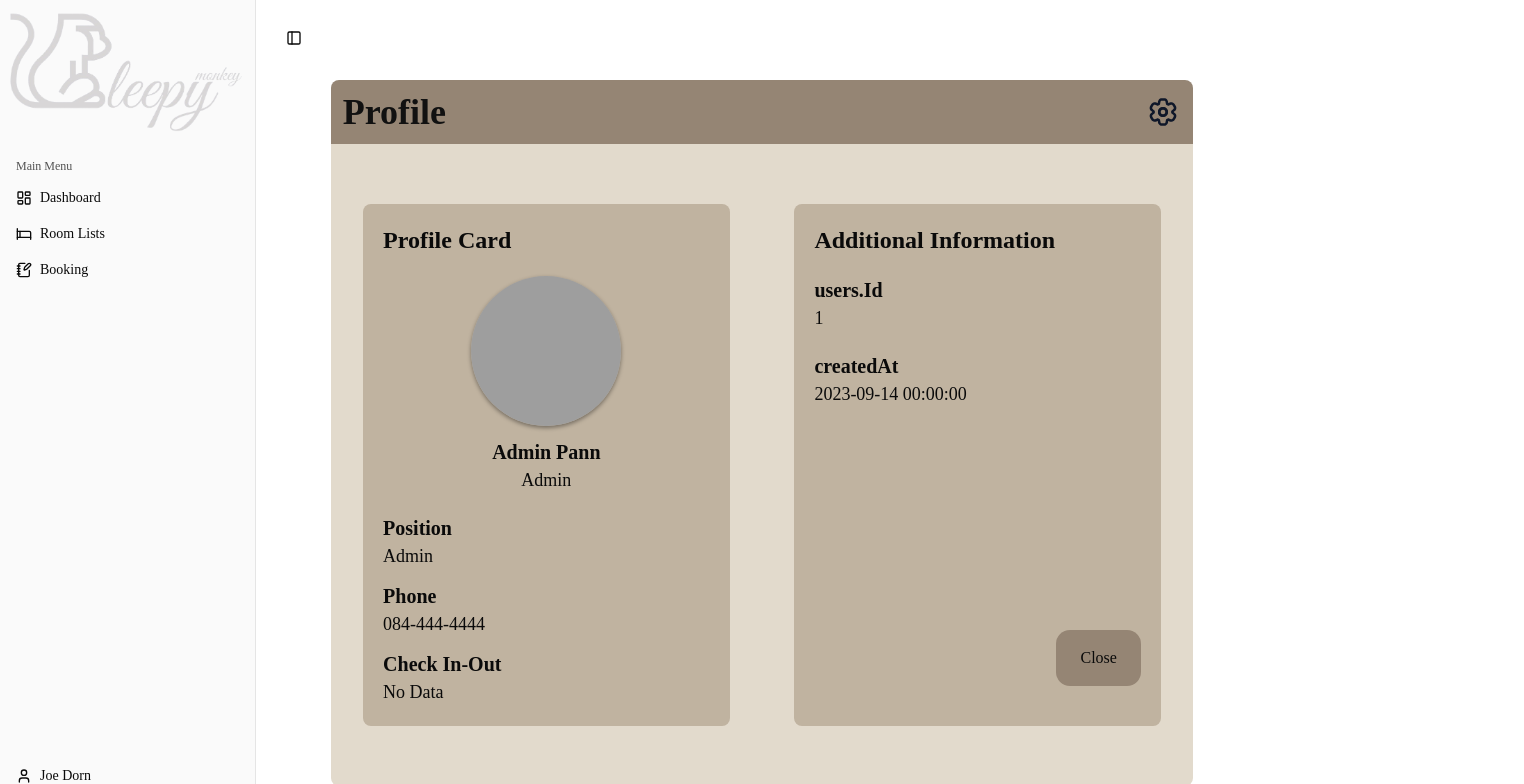
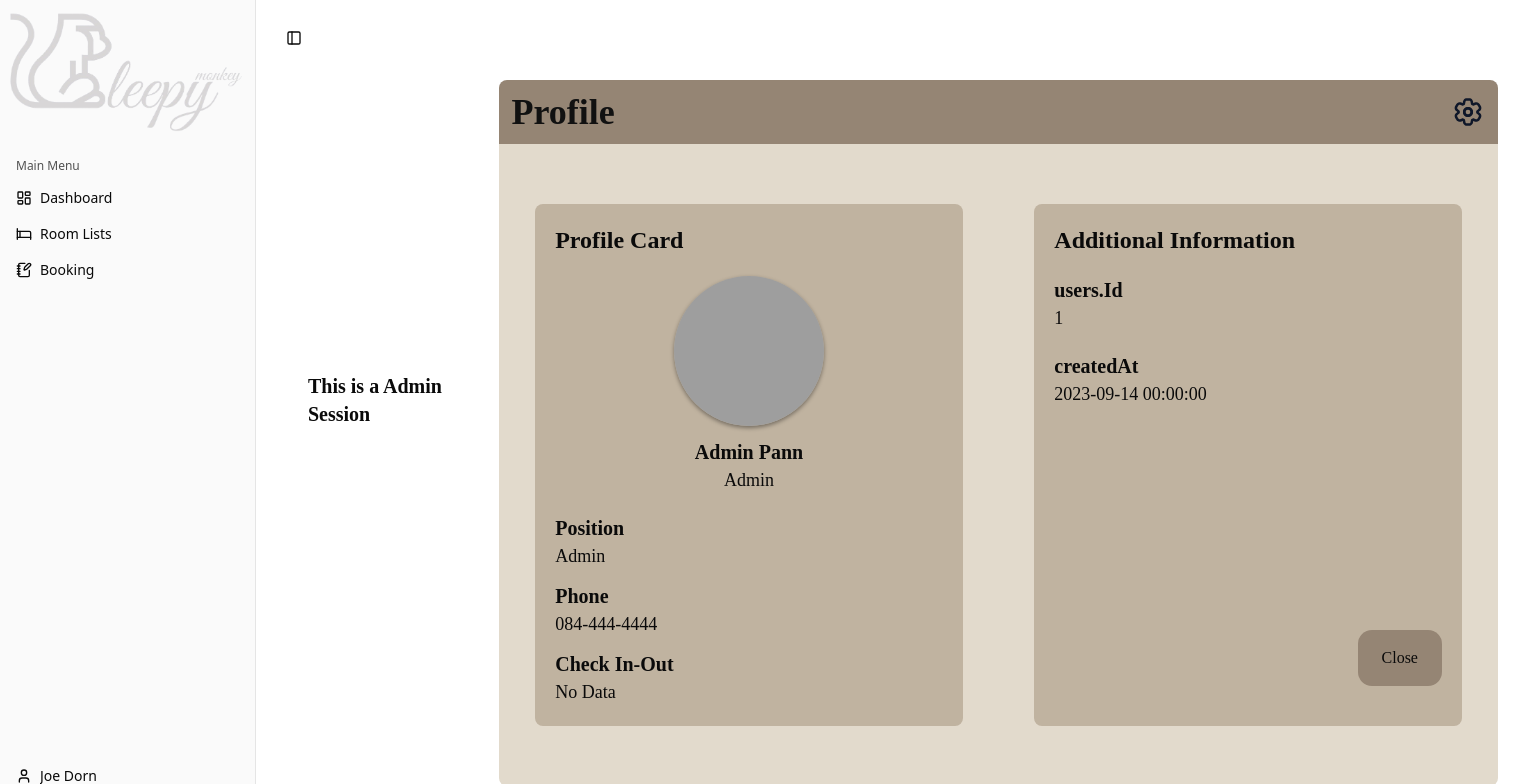
Before and after one commit to Pannnomaly/GroupProject-6-React, a React (Vite) app: page /admin in a window 1280 px wide. Shown: the top 784 px of the page, 1524 px wide, since content can reach past the window. Built offline with nearby package versions, Linux system fonts and the light colour scheme; grey boxes are pictures that could not be loaded.

Commit message:
fix: admin session

```diff
--- a/src/components/LayoutAdmin.jsx
+++ b/src/components/LayoutAdmin.jsx
@@ -1,21 +1,18 @@
 import { Outlet } from "react-router-dom";
-// import { SidebarProvider, SidebarTrigger } from "@/components/ui/sidebar.jsx"
-// import SidebarApp from "../components/SidebarApp.jsx"
+import { SidebarProvider, SidebarTrigger } from "@/components/ui/sidebar.jsx"
+import SidebarApp from "../components/SidebarApp.jsx"
 
 export default function LayoutAdmin ()
 {
     return (
-        // <div className="min-h-screen">
-        //     <SidebarProvider>
-        //         <SidebarApp />
-        //         <div className="mt-6 ml-6">
-        //             <SidebarTrigger />
-        //         </div>
-        //         <Outlet />
-        //     </SidebarProvider>
-        // </div>
         <div className="min-h-screen">
-            <Outlet />
+            <SidebarProvider>
+                <SidebarApp />
+                <div className="mt-6 ml-6">
+                    <SidebarTrigger />
+                </div>
+                <Outlet />
+            </SidebarProvider>
         </div>
     );
 }
--- a/src/pages/AdminDashboard.jsx
+++ b/src/pages/AdminDashboard.jsx
@@ -1,12 +1,8 @@
-// import { ThemeProvider } from "@/components/theme-provider"
 import { Bed, NotebookPen, LogOut } from "lucide-react";
 import { ChartComponent } from "@/components/chart-bar-interactive.js";
-import AsideAdmin from "@/pages/AsideAdmin";
 
 export default function AdminDashboard() {
   return (
-    <div className="flex">
-      <AsideAdmin />
       <div className="m-5 flex flex-col gap-6 w-full md:px-0">
         <div>
           <h1 className="text-2xl font-bold">Dashboard</h1>
@@ -97,6 +93,5 @@ export default function AdminDashboard() {
           </div>
         </div>
       </div>
-    </div>
   );
 }
--- a/src/pages/AsideAdmin.jsx
+++ b/src/pages/AsideAdmin.jsx
@@ -1,17 +1,8 @@
-import { SidebarProvider, SidebarTrigger } from "@/components/ui/sidebar.jsx"
-import SidebarApp from "../components/SidebarApp.jsx"
-
-
 export default function AsideAdmin ()
 {
     return (
-        <div className="min-h-screen">
-            <SidebarProvider>
-                <SidebarApp />
-                <div className="mt-6 ml-6">
-                    <SidebarTrigger />
-                </div>
-            </SidebarProvider>
+        <div className="min-h-screen w-full flex justify-center items-center">
+            <h1 className="text-xl font-bold">This is a Admin Session</h1>
         </div>
     );
 }
```
